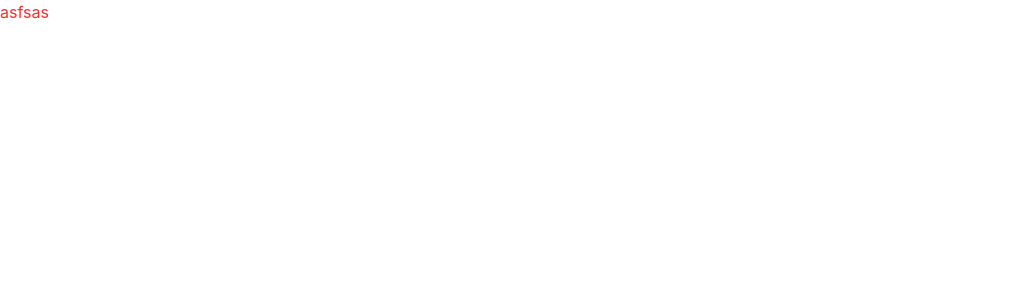
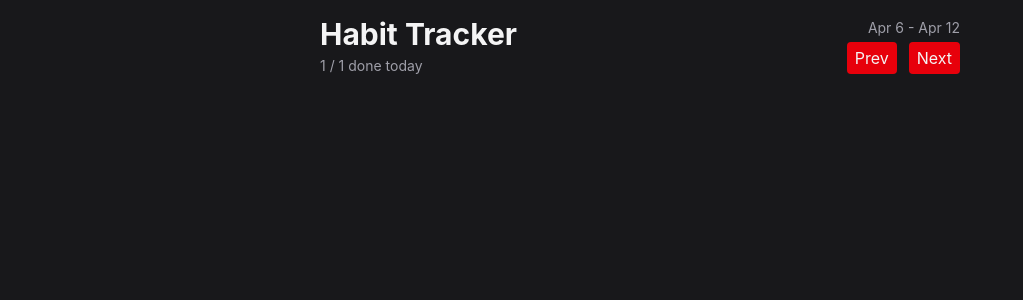
Before and after one commit to AndrewS227/React_Habit, a React (Vite) app: page / in a window 1280 px wide. Shown: the top 300 px of the page, without its empty margins (0-1023 px from the left). Built offline with nearby package versions, Linux system fonts and the light colour scheme.

Commit message:
Created Button and Button2 custom components in Button.tsx which utilize props. Created Header in App.tsx.

```diff
--- a/src/App.tsx
+++ b/src/App.tsx
@@ -1,3 +1,32 @@
+import { Button, Button2 } from "./components/Button"
+
 export default function App(){
-  return <h1 className="text-red-500">asfsas</h1>
+  return <div className="max-w-2xl mx-auto p-4 flex flex-col gap-4">
+    <Header></Header> {/* Header component */}
+  </div>
 }
+
+// Custom components are functions!
+
+function Header(){
+  return <header className="flex items-center justify-between">
+    <div className="flex flex-col gap-1">
+      <h1 className="text-3xl font-bold">Habit Tracker</h1>
+      <span className="text-zinc-400 text-sm">1 / 1 done today</span>
+    </div>
+    <div className="flex flex-col gap-1 items-end">
+      <span className="text-zinc-400 text-sm">Apr 6 - Apr 12</span>
+      <div className="flex items-center gap-3">
+        {/*
+        custom comp. w. props
+
+        <Button text="Prev"></Button> text -> props pass along objects
+        <Button text="Next"></Button>
+        */}
+        {/* simpler children version */}
+        <Button2>Prev</Button2>
+        <Button2>Next</Button2>
+      </div>
+    </div>
+  </header>
+}
--- /dev/null
+++ b/src/components/Button.tsx
@@ -0,0 +1,22 @@
+import type { ReactNode } from "react"
+
+// props for custom use
+type ButtonProps = {
+    text: string
+}
+
+// simpler props, children v.
+// React automatically handles children props!
+type ButtonProps2 = {
+    children: ReactNode
+}
+
+// props
+export function Button(props: ButtonProps){
+    return <button>{props.text}</button> // {} for rendering ts code!
+}
+
+// children props are always available for any custom component!
+export function Button2({children}: ButtonProps2){
+    return <button className="bg-red-600 hover:bg-red-500 transition-colors rounded px-2 py-1 disabled:opacity-30 disabled:cursor-not-allowed">{children}</button>
+}
--- a/src/index.css
+++ b/src/index.css
@@ -1 +1,6 @@
-@import "tailwindcss";
+@import "tailwindcss"; /* tailwindcss import */
+
+body{
+    background-color: var(--color-zinc-900);
+    color: var(--color-zinc-100);
+}
--- a/vite.config.ts
+++ b/vite.config.ts
@@ -1,13 +1,13 @@
 import { defineConfig } from 'vite'
 import react, { reactCompilerPreset } from '@vitejs/plugin-react'
 import babel from '@rolldown/plugin-babel'
-import tailwindcss from '@tailwindcss/vite'
+import tailwindcss from '@tailwindcss/vite' //tailwindcss import
 
 // https://vite.dev/config/
 export default defineConfig({
   plugins: [
     react(),
-    tailwindcss(),
+    tailwindcss(), //tailwindcss plugin
     babel({ presets: [reactCompilerPreset()] })
   ],
 })
```
